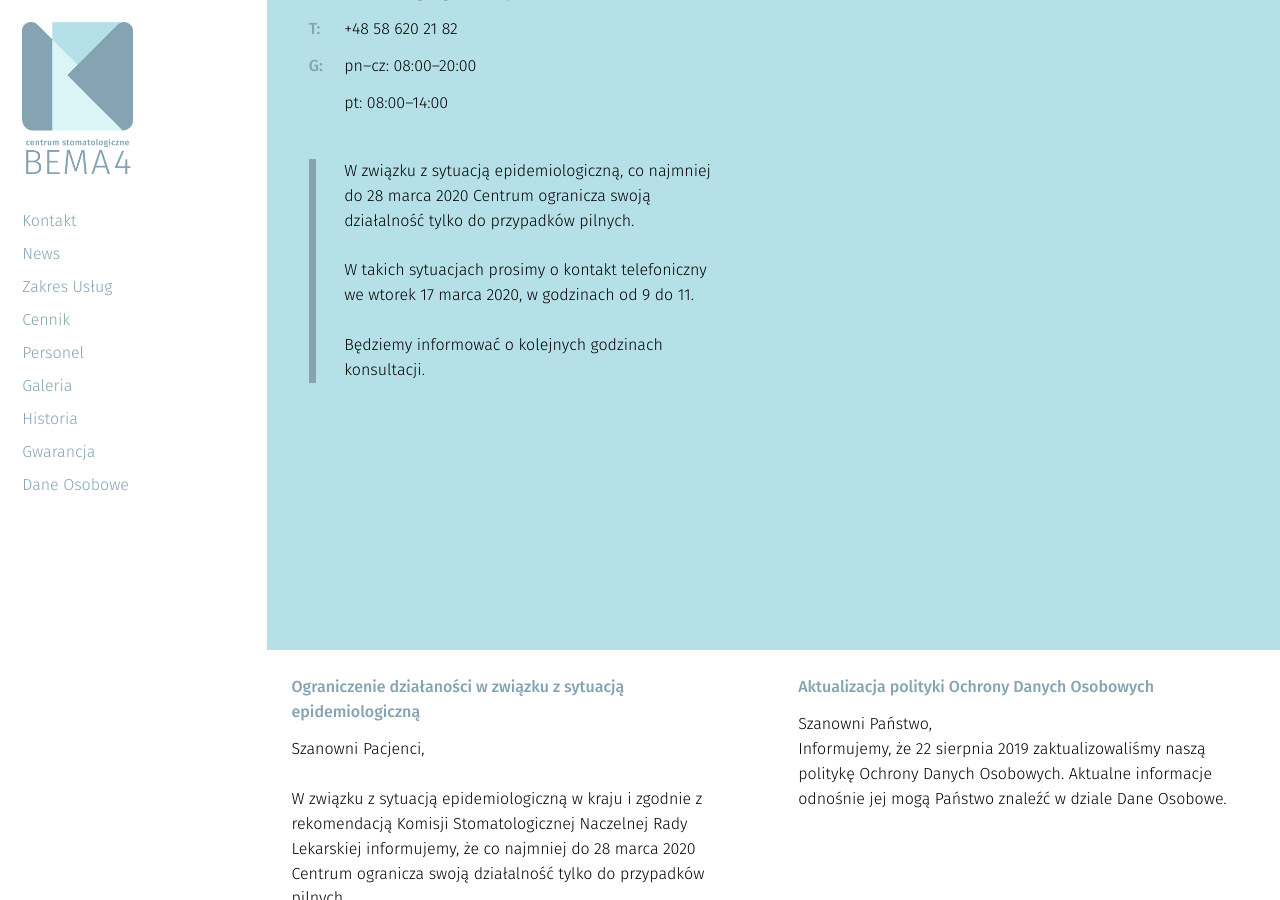
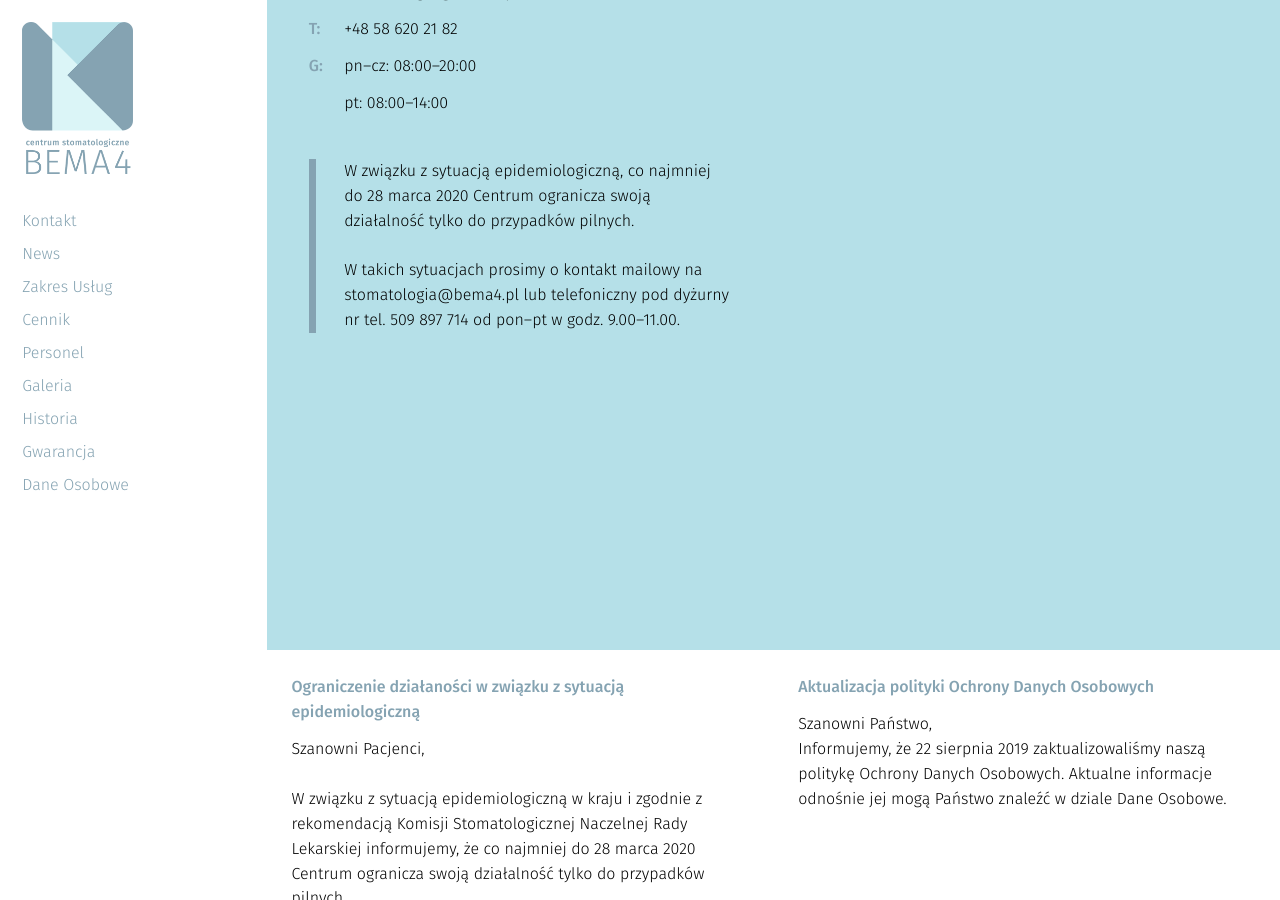
Before and after one commit to CSB4/bema4, a Jekyll site: the page built from index.html, in a window 1280 px wide and 900 px high, scrolled down 300 px. Built offline with Jekyll 4.4.1, drawn with Linux system fonts in a browser that asks for light colours; nearby versions of some CDN libraries.

Commit message:
aktualizacja komunikatu o dyzurze (#41)

```diff
--- a/_slides/0000-01-10-kontakt.markdown
+++ b/_slides/0000-01-10-kontakt.markdown
@@ -10,7 +10,7 @@ mail: "stomatologia@bema4.pl"
 godziny:
   - "<time itemprop=\"openingHours\" datetime=\"Mo-Th 08:00-20:00\"><b>pn&ndash;cz:</b> 08:00&ndash;20:00</time>"
   - "<time itemprop=\"openingHours\" datetime=\"Fr 08:00-14:00\"><b>pt:</b> 08:00&ndash;14:00</time>"
-ogloszenie: 'W związku z sytuacją epidemiologiczną, co najmniej do 28 marca 2020 Centrum ogranicza swoją działalność tylko do przypadków pilnych.<br><br>W takich sytuacjach prosimy o kontakt telefoniczny we wtorek 17 marca 2020, w godzinach od 9 do 11.<br><br>Będziemy informować o kolejnych godzinach konsultacji.'
+ogloszenie: 'W związku z sytuacją epidemiologiczną, co najmniej do 28 marca 2020 Centrum ogranicza swoją działalność tylko do przypadków pilnych.<br><br>W takich sytuacjach prosimy o kontakt mailowy na <a href="mailto:stomatologia@bema4.pl">stomatologia@bema4.pl</a> lub telefoniczny pod dyżurny nr tel. <a href="tel:+48509897714">509 897 714</a> od pon&ndash;pt w godz. 9.00&ndash;11.00.'
 fullscreen: true
 published: true
 ---
```
